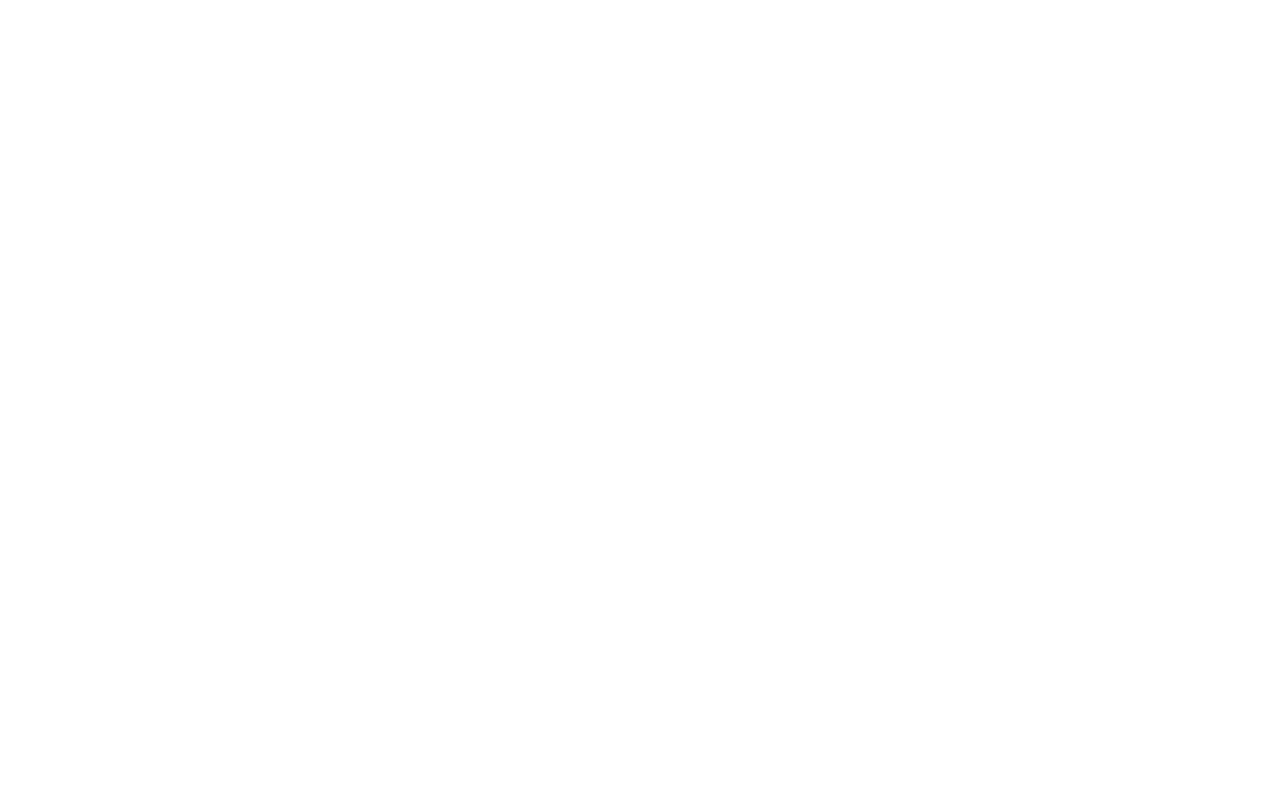
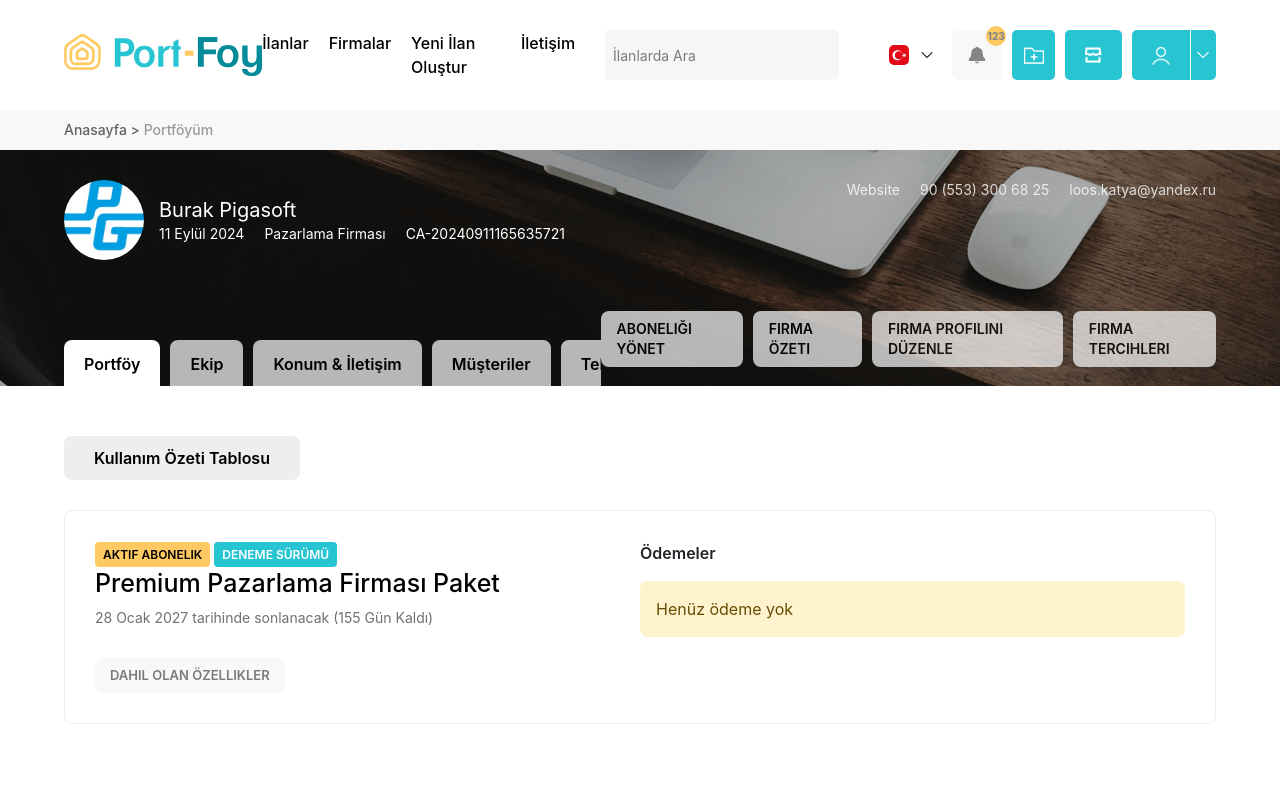
Before and after one commit to melihkostk/portfoy, a React (Vite) app: page /company/subscription in a window 1280 px wide. Before the commit this address had no page. Shown: the top 800 px of the page. Built offline with nearby package versions, Linux system fonts and the light colour scheme.

Commit message:
Subscription page added

```diff
--- a/src/App.jsx
+++ b/src/App.jsx
@@ -28,6 +28,7 @@
 import { Team } from "./pages/Team"
 import { Location } from "./pages/Location";
 import { Customers } from "./pages/Customers";
+import { Subscription } from "./pages/Subscription"
 
 function App() {
 
@@ -63,6 +64,7 @@
         <Route path="/company/team" element={<Team />} />
         <Route path="/company/contacts" element={<Location />} />
         <Route path="/company/customers" element={<Customers />} />
+        <Route path="/company/subscription" element={<Subscription />} />
       </Routes>
     </BrowserRouter>
 
--- a/src/components/CompanyHeader.jsx
+++ b/src/components/CompanyHeader.jsx
@@ -59,7 +59,7 @@
                         </li>
                     </ul>
                     <div className="flex items-center gap-2.5 -mt-12 max-[1005px]:hidden">
-                        <a className="py-2 px-4 bg-white opacity-70 text-black font-semibold uppercase text-sm rounded-lg cursor-pointer hover:shadow-[0_0_30px_#FFFFFF80] hover:opacity-100 transition-[box-shadow,opacity] duration-300 ease-in-out" href="">Aboneliği Yönet</a>
+                        <Link to={"/company/subscription"} className="py-2 px-4 bg-white opacity-70 text-black font-semibold uppercase text-sm rounded-lg cursor-pointer hover:shadow-[0_0_30px_#FFFFFF80] hover:opacity-100 transition-[box-shadow,opacity] duration-300 ease-in-out">Aboneliği Yönet</Link>
                         <a className="py-2 px-4 bg-white opacity-70 text-black font-semibold uppercase text-sm rounded-lg cursor-pointer hover:shadow-[0_0_30px_#FFFFFF80] hover:opacity-100 transition-[box-shadow,opacity] duration-300 ease-in-out" href="">Firma özeti</a>
                         <a className="py-2 px-4 bg-white opacity-70 text-black font-semibold uppercase text-sm rounded-lg cursor-pointer hover:shadow-[0_0_30px_#FFFFFF80] hover:opacity-100 transition-[box-shadow,opacity] duration-300 ease-in-out" href="">Firma profilini düzenle</a>
                         <a className="py-2 px-4 bg-white opacity-70 text-black font-semibold uppercase text-sm rounded-lg cursor-pointer hover:shadow-[0_0_30px_#FFFFFF80] hover:opacity-100 transition-[box-shadow,opacity] duration-300 ease-in-out" href="">Firma tercihleri</a>
--- /dev/null
+++ b/src/components/SubscriptionCard.jsx
@@ -0,0 +1,19 @@
+export function SubscriptionCard() {
+    return (
+        <div className="p-7.5 border border-[#eee] rounded-lg flex items-start max-[992px]:flex-col">
+            <div className="w-1/2 max-[992px]:w-full">
+                <span className="bg-[#ffca64] py-1.25 px-2 uppercase rounded-sm text-xs font-semibold">Aktif Abonelik</span>
+                <span className="bg-[#27C5D2] py-1.25 px-2 ml-1 text-white uppercase rounded-sm text-xs font-semibold">Deneme Sürümü</span>
+                <p className="text-[25px] font-medium mb-1.25">Premium Pazarlama Firması Paket</p>
+                <p className="text-sm text-[#707070] mb-7.5">28 Ocak 2027 tarihinde sonlanacak (155 Gün Kaldı)</p>
+                <button className="bg-[#f8f8f8] text-[#7a7a7a] text-[13px] uppercase py-2 px-3.75 rounded-lg font-semibold cursor-pointer hover:bg-[#27C5D2] hover:text-white transition-colors duration-300 ease-in-out">
+                    Dahil Olan Özellikler
+                </button>
+            </div>
+            <div className="w-1/2 max-[992px]:w-full max-[992px]:mt-2">
+                <p className="mb-4 text-[#212529] font-semibold">Ödemeler</p>
+                <div className="p-4 rounded-lg bg-[#fff3cd] text-[#664d03]">Henüz ödeme yok</div>
+            </div>
+        </div>
+    )
+}
--- /dev/null
+++ b/src/pages/Subscription.jsx
@@ -0,0 +1,37 @@
+import { Header } from "../components/Header"
+import { CompanyHeader } from "../components/CompanyHeader"
+import { SubscriptionCard } from "../components/SubscriptionCard"
+import { AppLinks } from "../components/AppLinks"
+import { Footer } from "../components/Footer"
+
+export function Subscription() {
+    return (
+        <div className='flex flex-col items-center font-sf'>
+            <Header />
+            <div className="w-full bg-[#f8f8f8] flex justify-center py-2.5">
+                <div className="w-full max-w-[90%]">
+                    <p className="text-sm text-[#636363] font-medium">Anasayfa {">"} <span className="text-[#9a9898]"> Portföyüm</span></p>
+                </div>
+            </div>
+            <CompanyHeader />
+            <div className="w-full max-w-[90%] mt-12.5">
+                <div>
+                    <button className="bg-[#eee] py-2.5 rounded-lg px-7.5 mb-7.5 font-semibold hover:bg-[]">
+                        Kullanım Özeti Tablosu
+                    </button>
+                </div>
+                <div>
+                    <SubscriptionCard />
+                </div>
+            </div>
+            <div className='w-full mt-40 mb-30 max-[992px]:mt-7.5 max-[992px]:mb-7.5'>
+                <div className='w-full mx-auto max-w-[90%] flex flex-col items-center justify-center bg-[#f7f6fb]'>
+                    <AppLinks />
+                </div>
+            </div>
+            <div className='w-full'>
+                <Footer />
+            </div>
+        </div>
+    )
+}
```
